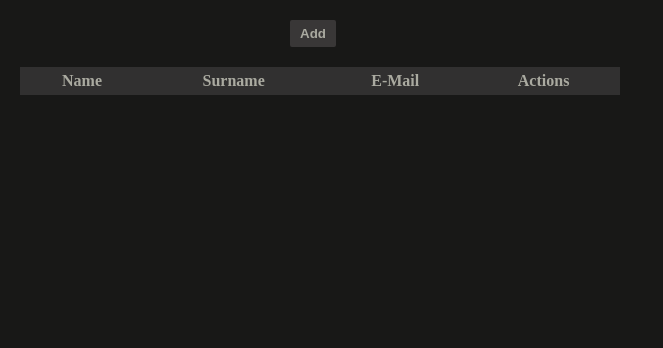
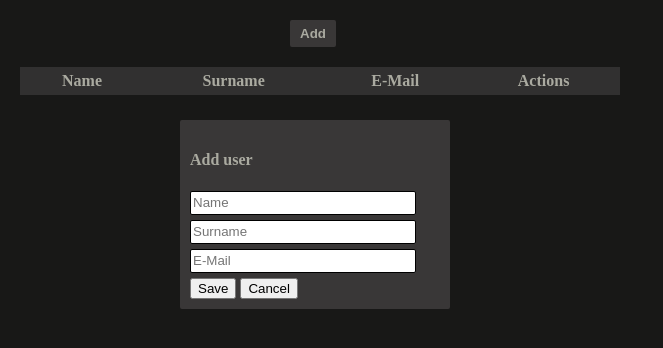
Before and after one commit to McDicktop/server-api, a website: page client/index.html in a window 1280 px wide. Shown: the whole page, without its empty margins (0-663 px from the left). Drawn offline with nearby package versions, Linux system fonts and the light colour scheme; no server answers.

Commit message:
second commit

```diff
--- a/client/index.html
+++ b/client/index.html
@@ -24,28 +24,29 @@
             </table>
         </div>
 
-          <!-- <form action="" method="post" class="form">
-            <h3>Add user</h3>
+          <form action="" method="post" id="addUserForm">
+            <h4>Add user</h4>
 
             <div id="from">
-              <label for="POST-name">Name:</label>
-              <input type="text" id="POST-name" />
+              <!-- <label for="POST-name">Name:</label> -->
+              <input type="text" id="POST-name" placeholder="Name"/>
             </div>
 
             <div id="reply">
-              <label for="POST-surname">Surname:</label>
-              <input type="text" id="POST-surname" />
+              <!-- <label for="POST-surname">Surname:</label> -->
+              <input type="text" id="POST-surname" placeholder="Surname"/>
             </div>
 
             <div id="message">
-              <label for="POST-email">E-Mail:</label>
-              <input type="email" id="POST-email" />
+              <!-- <label for="POST-email">E-Mail:</label> -->
+              <input type="email" id="POST-email" placeholder="E-Mail"/>
             </div>
 
             <div class="button">
               <button type="submit">Save</button>
+              <button type="submit">Cancel</button>
             </div>
-          </form> -->
+          </form>
 
 
 
--- a/client/styles.css
+++ b/client/styles.css
@@ -3,6 +3,24 @@ body {
     margin: 0;
     background-color: rgb(24, 24, 23);
     color: rgb(170, 170, 160);
+}
+
+#addUserForm {
+    width: 250px;
+    background-color: #393737;
+    border-radius:2px;
+    position: absolute;
+    top: 120px;
+    left: 180px;
+    padding: 10px;
+}
+
+#addUserForm input {
+    width: 220px;
+    height: 20px;
+    border: 1px solid black;
+    border-radius: 2px;
+    margin-bottom: 5px;
 }
 
 #addBtn {
```
